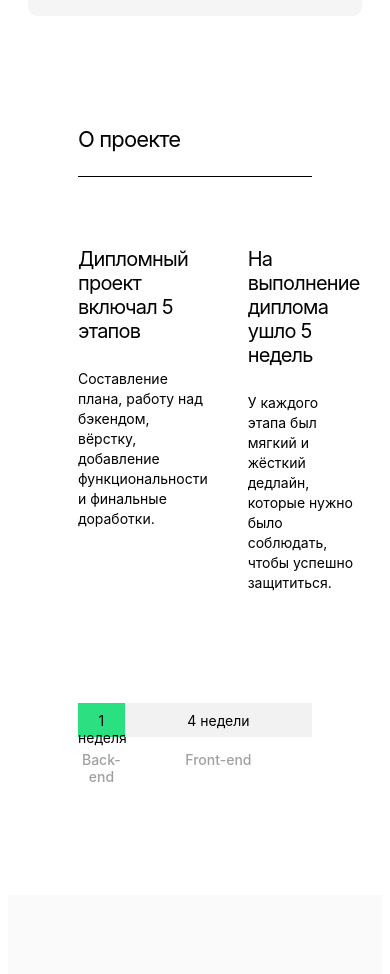
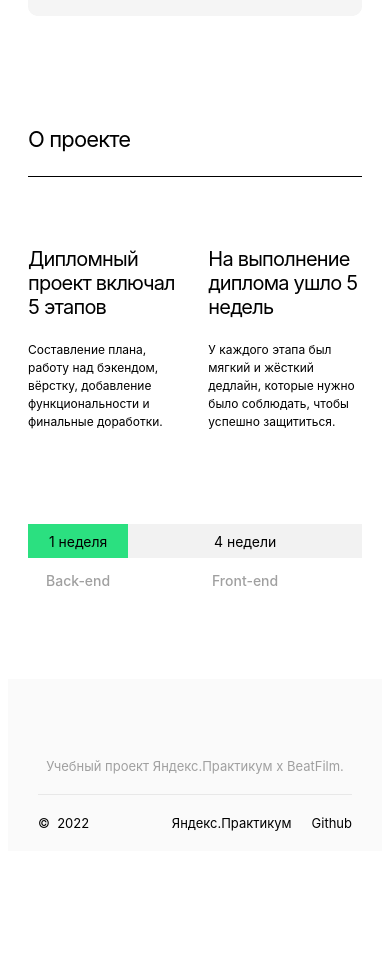
Before and after one commit to NataSolt/movies-explorer-frontend, a React (Create React App) app: page / in a window 390 px wide. Shown: the part 1000-1974 px from the top of the page. After the commit the page ends 1859 px from the top, so only its background shows below. Built offline with nearby package versions, Linux system fonts and the light colour scheme.

Commit message:
секция about project 320

```diff
--- a/src/components/Main/AboutProject/AboutProject.css
+++ b/src/components/Main/AboutProject/AboutProject.css
@@ -88,3 +88,106 @@
   font-size: 14px;
   line-height: 17px;
 }
+
+@media (max-width: 768px) {
+  .about-project {
+    margin: 0 50px;
+  }
+
+  .about-project__title {
+    padding: 0 0 23px 0;
+    margin-top: 90p;
+  }
+
+  .about-project__info:first-child {
+    margin-right: 30px;
+  }
+
+  .about-project__info-text {
+    margin-top: 22px;
+    font-size: 12px;
+    line-height: 18px;
+  }
+
+  .about-project__block {
+    margin: 93px 0 90px 0;
+  }
+}
+
+@media (max-width: 460px) {
+  .about-project {
+    margin: 0 20px;
+  }
+
+  .about-project__backend {
+    width: 30%;
+  }
+
+  .about-project__frontend {
+    width: 70%;
+  }
+}
+
+@media (max-width: 350px) {
+  .about-project {
+    margin: 0 18px;
+  }
+
+  .about-project__title {
+    font-size: 18px;
+    line-height: 22px;
+    margin: 70px 0 60px 0;
+    padding-bottom: 28px;
+  }
+
+  .about-project__container {
+    flex-wrap: wrap;
+  }
+
+  .about-project__info-title {
+    font-size: 18px;
+    line-height: 22px;
+  }
+
+  .about-project__info:first-child {
+    margin: 0 0 56px 0;
+  }
+
+  .about-project__info-text {
+    margin-top: 16px;
+    font-size: 11px;
+    line-height: 16px;
+  }
+
+  .about-project__block {
+    margin: 60px 0 70px 0;
+  }
+
+  .about-project__backend {
+    width: 35.22%;
+  }
+
+  .about-project__frontend {
+    width: 64.78%;
+  }
+
+  .about-project__backend-text {
+    font-size: 11px;
+    line-height: 13px;
+    height: 24px;
+    padding-top: 11px;
+  }
+
+  .about-project__frontend-text {
+    font-size: 11px;
+    line-height: 13px;
+    height: 24px;
+    padding-top: 11px;
+  }
+
+  .about-project__subtitle {
+    font-size: 11px;
+    line-height: 13px;
+    margin-top: 10px;
+  }
+}
--- a/src/components/Main/NavTab/NavTab.css
+++ b/src/components/Main/NavTab/NavTab.css
@@ -43,7 +43,7 @@
   }
 }
 
-@media (max-width: 340px) {
+@media (max-width: 350px) {
   .navtab {
     padding: 212px 0 17px 0;
   }
--- a/src/components/Main/Promo/Promo.css
+++ b/src/components/Main/Promo/Promo.css
@@ -29,7 +29,7 @@ border-radius: 10px;
     }
 }
 
-@media (max-width: 340px) {
+@media (max-width: 350px) {
     .promo {
         margin: 0 14px;
     }
```
